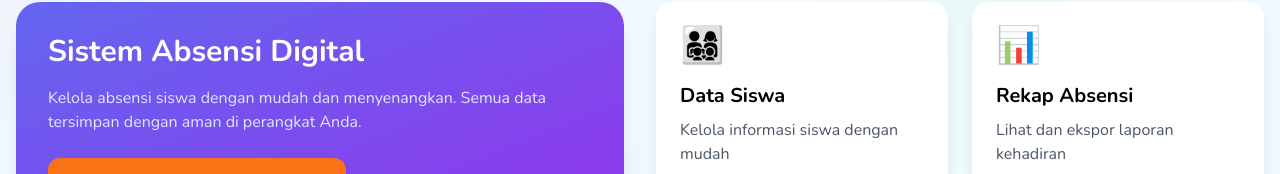
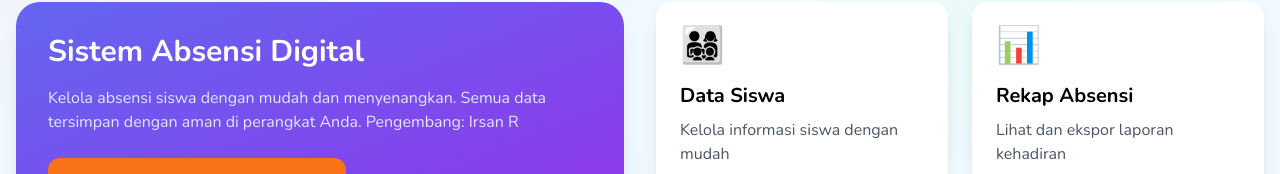
Before and after one commit to BTS-STORE/lala, a plain HTML site: page index.html in a window 1280 px wide. Shown: the part 274-448 px from the top of the page. Drawn offline with nearby package versions, Linux system fonts and the light colour scheme.

Commit message:
Update index.html

```diff
--- a/index.html
+++ b/index.html
@@ -186,7 +186,7 @@
             <div class="grid grid-cols-1 md:grid-cols-2 gap-8">
                 <div class="bg-gradient-to-br from-indigo-500 to-purple-600 rounded-3xl shadow-xl p-8 text-white">
                     <h2 class="text-3xl font-bold mb-4">Sistem Absensi Digital</h2>
-                    <p class="mb-6 text-indigo-100">Kelola absensi siswa dengan mudah dan menyenangkan. Semua data tersimpan dengan aman di perangkat Anda.</p>
+                    <p class="mb-6 text-indigo-100">Kelola absensi siswa dengan mudah dan menyenangkan. Semua data tersimpan dengan aman di perangkat Anda. Pengembang: Irsan R</p>
                     <button id="start-attendance-btn" class="btn-secondary rounded-xl py-4 px-8 text-xl font-bold shadow-lg flex items-center">
                         🚀 Mulai Absensi Hari Ini
                     </button>
```
